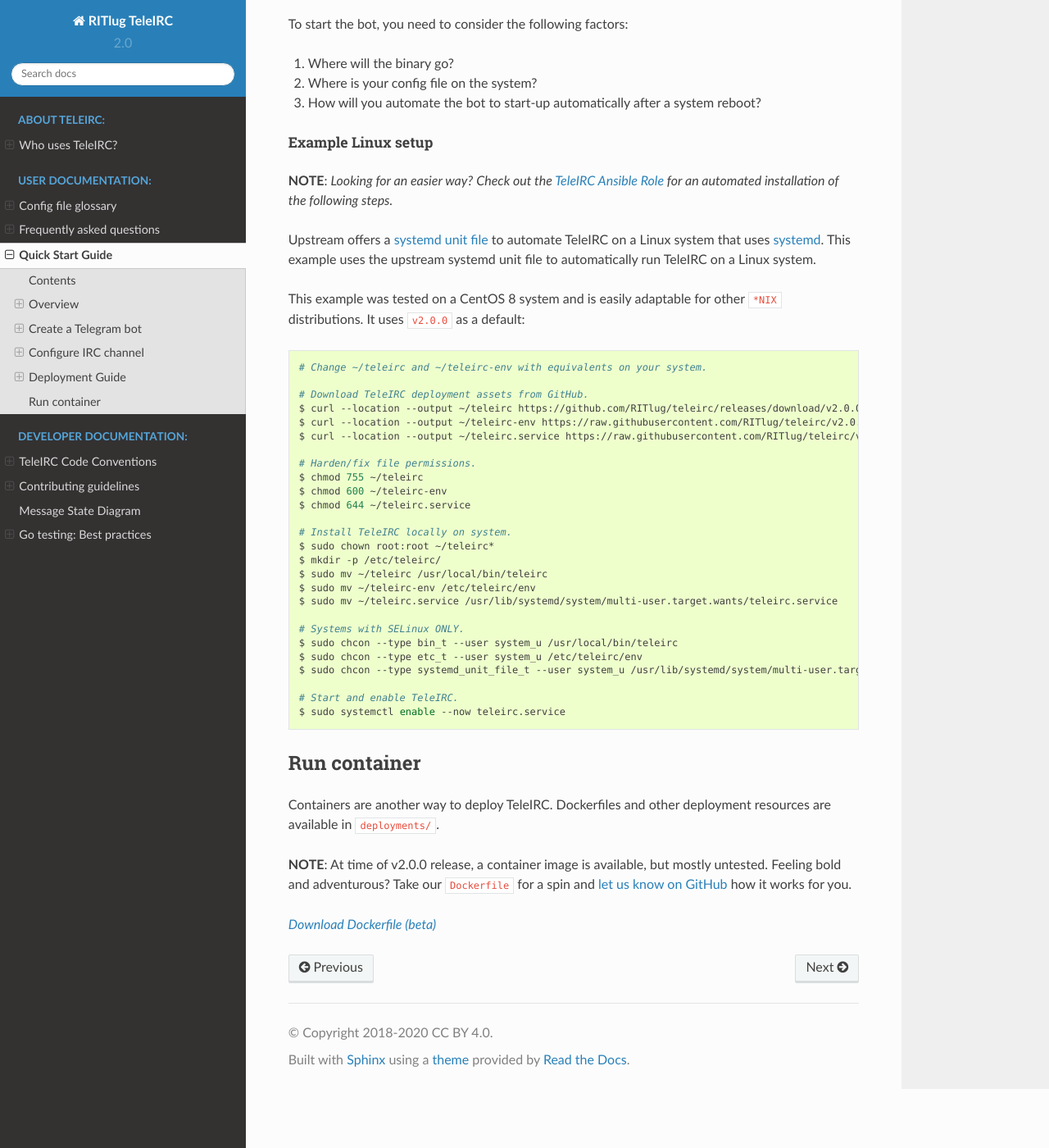
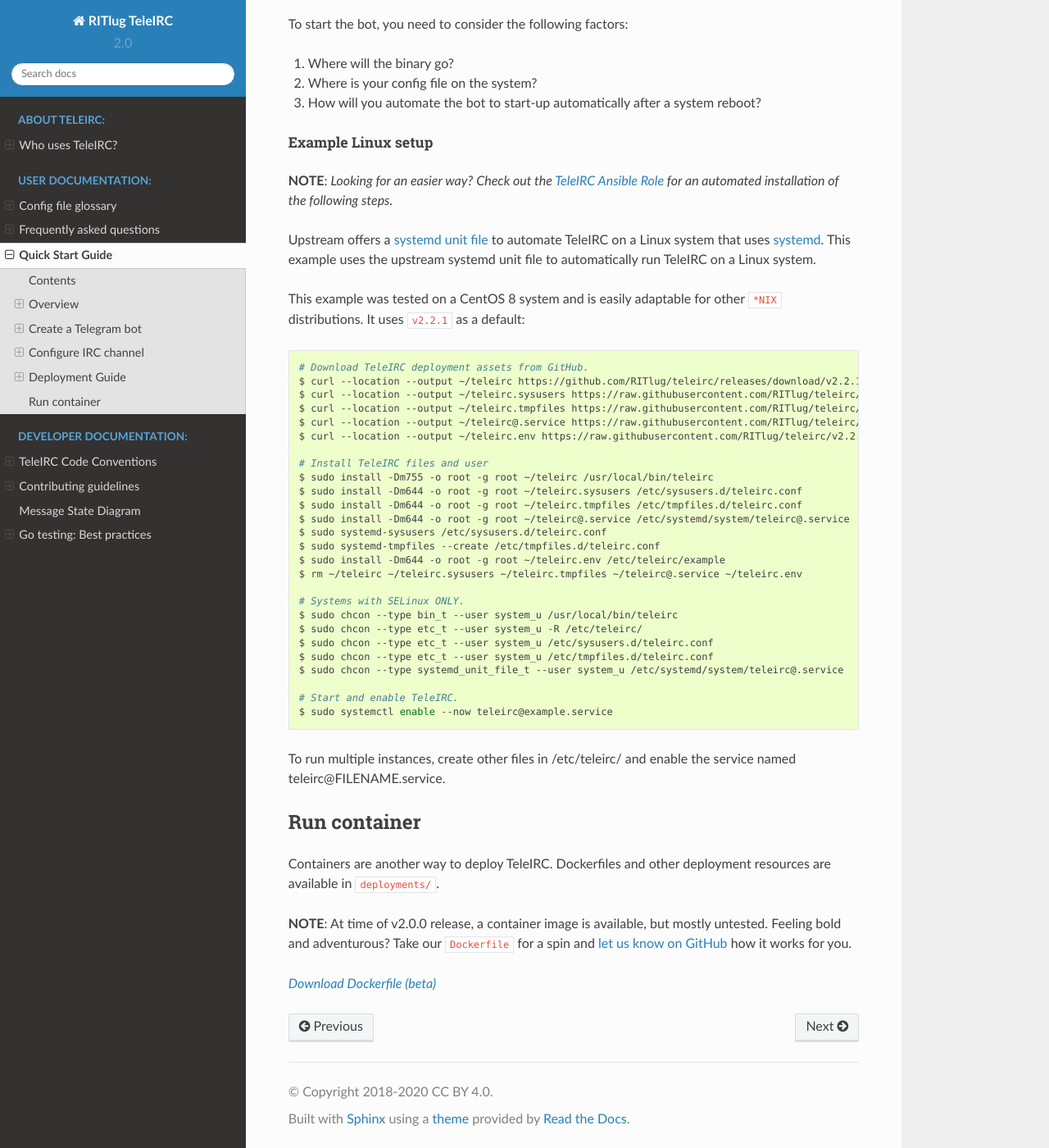
Before and after one commit to RITlug/teleirc, a Sphinx documentation site: the page built from docs/user/quick-start.md, in a window 1280 px wide and 1400 px high, scrolled down 4129 px. Shown: the whole window at 82% size. Built offline with Sphinx 7.4.7 and the Read the Docs theme 2.0.0, drawn with Linux system fonts in a browser that asks for light colours; formulas are drawn with MathJax 3.

Commit message:
update systemd deployment resources (#399)
Co-authored-by: Tim Zabel <Tjzabel21@gmail.com>

````diff
--- a/docs/user/quick-start.md
+++ b/docs/user/quick-start.md
@@ -182,36 +182,39 @@
 This example uses the upstream systemd unit file to automatically run TeleIRC on a Linux system.
 
 This example was tested on a CentOS 8 system and is easily adaptable for other `*NIX` distributions.
-It uses `v2.0.0` as a default:
+It uses `v2.2.1` as a default:
 
 ```sh
-# Change ~/teleirc and ~/teleirc-env with equivalents on your system.
+# Download TeleIRC deployment assets from GitHub.
+$ curl --location --output ~/teleirc https://github.com/RITlug/teleirc/releases/download/v2.2.1/teleirc-2.2.1-linux-x86_64
+$ curl --location --output ~/teleirc.sysusers https://raw.githubusercontent.com/RITlug/teleirc/v2.2.1/deployments/systemd/teleirc.sysusers
+$ curl --location --output ~/teleirc.tmpfiles https://raw.githubusercontent.com/RITlug/teleirc/v2.2.1/deployments/systemd/teleirc.tmpfiles
+$ curl --location --output ~/teleirc@.service https://raw.githubusercontent.com/RITlug/teleirc/v2.2.1/deployments/systemd/teleirc@.service
+$ curl --location --output ~/teleirc.env https://raw.githubusercontent.com/RITlug/teleirc/v2.2.1/env.example
 
-# Download TeleIRC deployment assets from GitHub.
-$ curl --location --output ~/teleirc https://github.com/RITlug/teleirc/releases/download/v2.0.0/teleirc-2.0.0-linux-64bit
-$ curl --location --output ~/teleirc-env https://raw.githubusercontent.com/RITlug/teleirc/v2.0.0/env.example
-$ curl --location --output ~/teleirc.service https://raw.githubusercontent.com/RITlug/teleirc/v2.0.0/deployments/systemd/teleirc.service
-
-# Harden/fix file permissions.
-$ chmod 755 ~/teleirc
-$ chmod 600 ~/teleirc-env
-$ chmod 644 ~/teleirc.service
-
-# Install TeleIRC locally on system.
-$ sudo chown root:root ~/teleirc*
-$ mkdir -p /etc/teleirc/
-$ sudo mv ~/teleirc /usr/local/bin/teleirc
-$ sudo mv ~/teleirc-env /etc/teleirc/env
-$ sudo mv ~/teleirc.service /usr/lib/systemd/system/multi-user.target.wants/teleirc.service
+# Install TeleIRC files and user
+$ sudo install -Dm755 -o root -g root ~/teleirc /usr/local/bin/teleirc
+$ sudo install -Dm644 -o root -g root ~/teleirc.sysusers /etc/sysusers.d/teleirc.conf
+$ sudo install -Dm644 -o root -g root ~/teleirc.tmpfiles /etc/tmpfiles.d/teleirc.conf
+$ sudo install -Dm644 -o root -g root ~/teleirc@.service /etc/systemd/system/teleirc@.service
+$ sudo systemd-sysusers /etc/sysusers.d/teleirc.conf
+$ sudo systemd-tmpfiles --create /etc/tmpfiles.d/teleirc.conf
+$ sudo install -Dm644 -o root -g root ~/teleirc.env /etc/teleirc/example
+$ rm ~/teleirc ~/teleirc.sysusers ~/teleirc.tmpfiles ~/teleirc@.service ~/teleirc.env
 
 # Systems with SELinux ONLY.
 $ sudo chcon --type bin_t --user system_u /usr/local/bin/teleirc
-$ sudo chcon --type etc_t --user system_u /etc/teleirc/env
-$ sudo chcon --type systemd_unit_file_t --user system_u /usr/lib/systemd/system/multi-user.target.wants/teleirc.service
+$ sudo chcon --type etc_t --user system_u -R /etc/teleirc/
+$ sudo chcon --type etc_t --user system_u /etc/sysusers.d/teleirc.conf
+$ sudo chcon --type etc_t --user system_u /etc/tmpfiles.d/teleirc.conf
+$ sudo chcon --type systemd_unit_file_t --user system_u /etc/systemd/system/teleirc@.service
 
 # Start and enable TeleIRC.
-$ sudo systemctl enable --now teleirc.service
+$ sudo systemctl enable --now teleirc@example.service
 ```
+
+To run multiple instances, create other files in /etc/teleirc/ and enable the
+service named teleirc@FILENAME.service.
 
 
 ## Run container
@@ -245,6 +248,6 @@
 [12]: https://github.com/RITlug/teleirc/issues/new/choose
 [13]: https://raw.githubusercontent.com/RITlug/teleirc/master/deployments/container/Dockerfile
 [14]: https://github.com/RITlug/teleirc/releases
-[15]: https://github.com/RITlug/teleirc/blob/master/deployments/systemd/teleirc.service
+[15]: https://github.com/RITlug/teleirc/blob/master/deployments/systemd/teleirc@.service
 [16]: https://systemd.io/
 [17]: https://github.com/jwflory/ansible-role-teleirc
````
Also changed, not shown: 4 other files.
